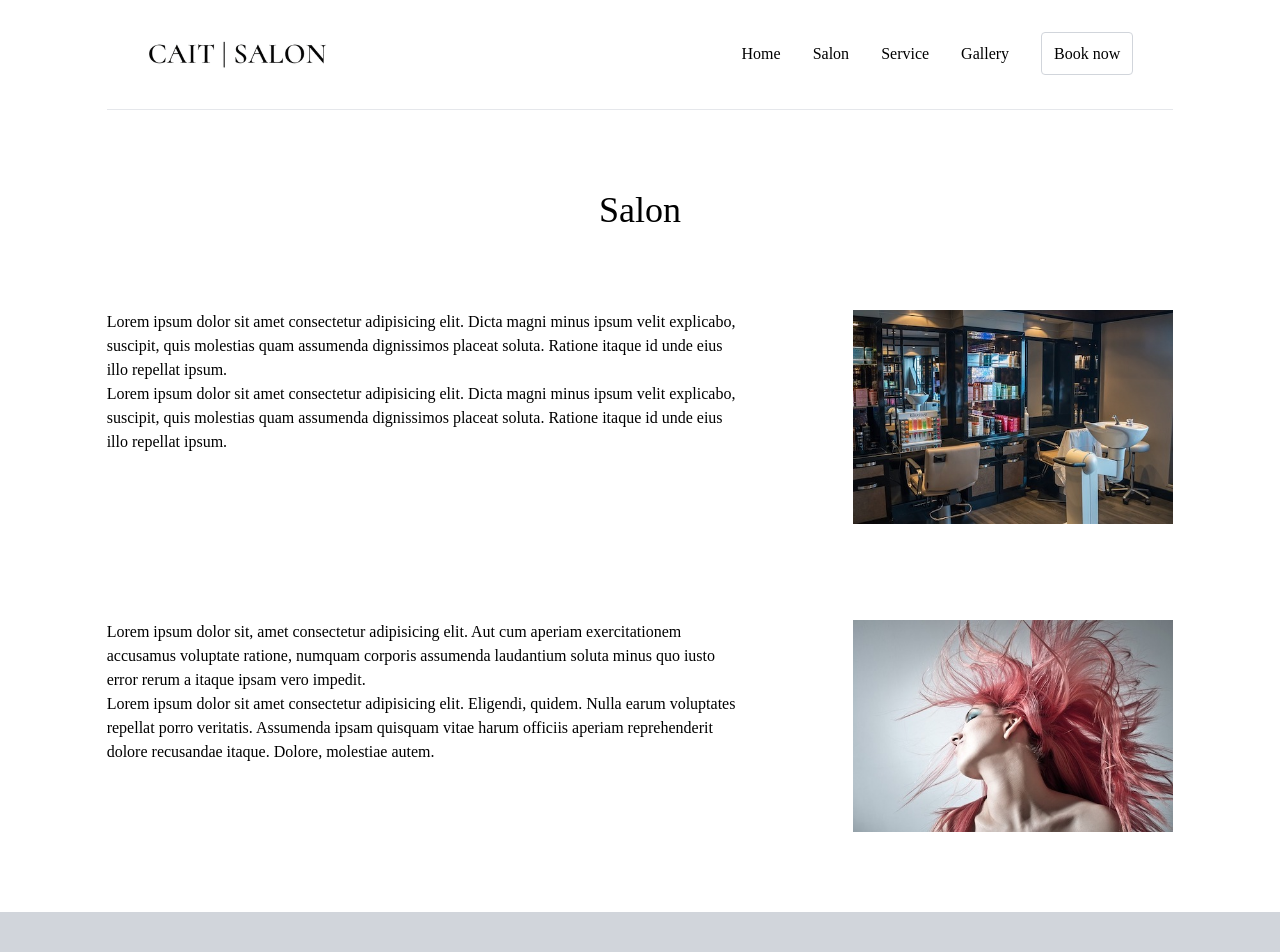
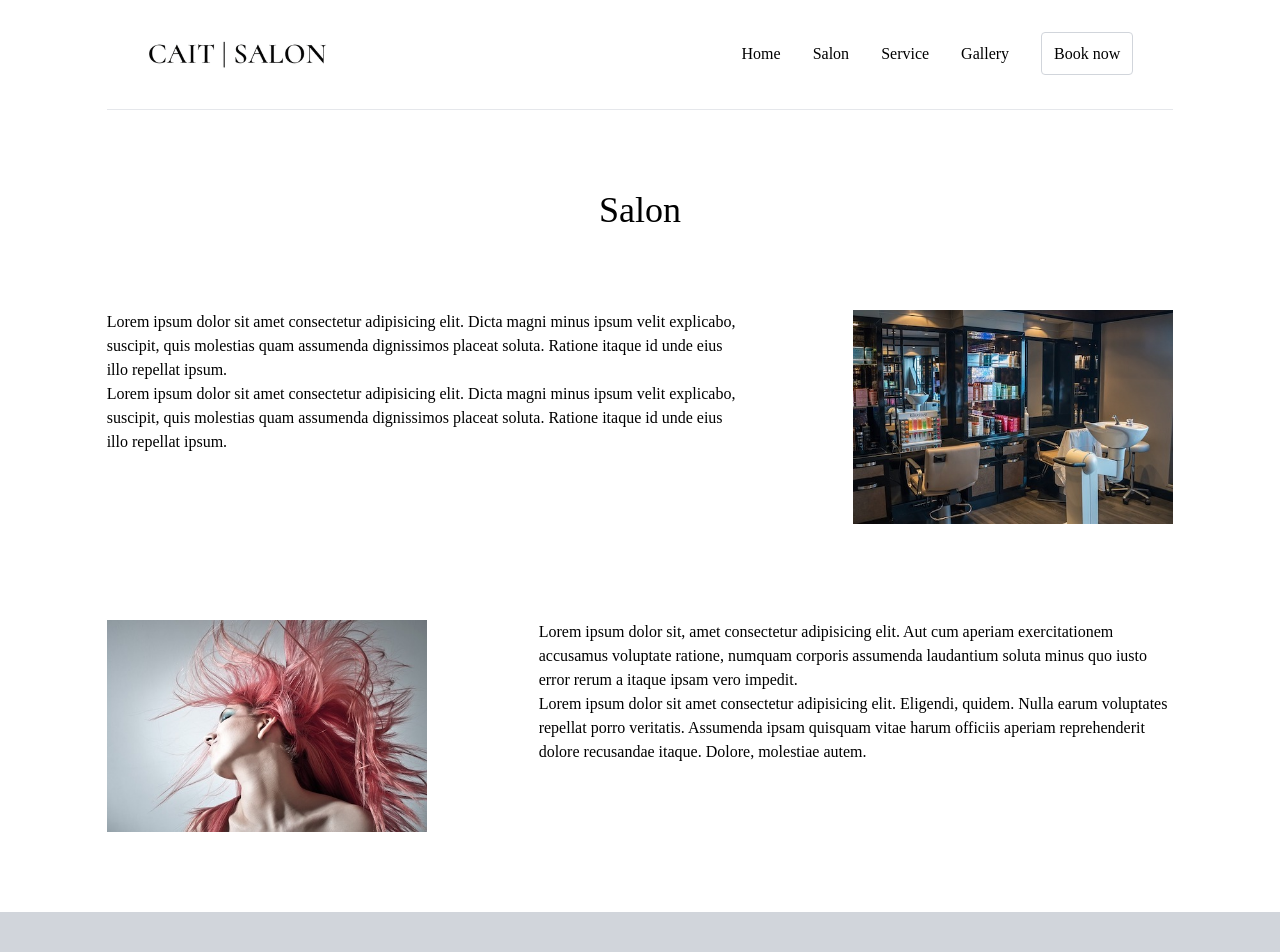
Before and after one commit to eobcre/salon-react, a React (Vite) app: page /salon in a window 1280 px wide. Shown: the top 952 px of the page. Built offline with nearby package versions, Linux system fonts and the light colour scheme; the HTML template or start-up script is replaced by a standard one.

Commit message:
img flex-direction changed

```diff
--- a/src/sections/Salon.jsx
+++ b/src/sections/Salon.jsx
@@ -25,7 +25,7 @@ export const Salon = () => {
           className='flex justify-between mt-10 ml-0 md:mt-0 md:ml-28'
         />
       </div>
-      <div className='md:flex mx-auto mt-24'>
+      <div className='mt-24 md:flex flex-row-reverse'>
         <p>
           Lorem ipsum dolor sit, amet consectetur adipisicing elit. Aut cum
           aperiam exercitationem accusamus voluptate ratione, numquam corporis
@@ -42,7 +42,7 @@ export const Salon = () => {
           alt='Image'
           width='320'
           height='240'
-          className='mt-10 ml-0 md:flex justify-between md:mt-0 md:ml-28'
+          className='mt-10 md:flex justify-between md:mt-0 mr-28'
         />
       </div>
     </div>
```
